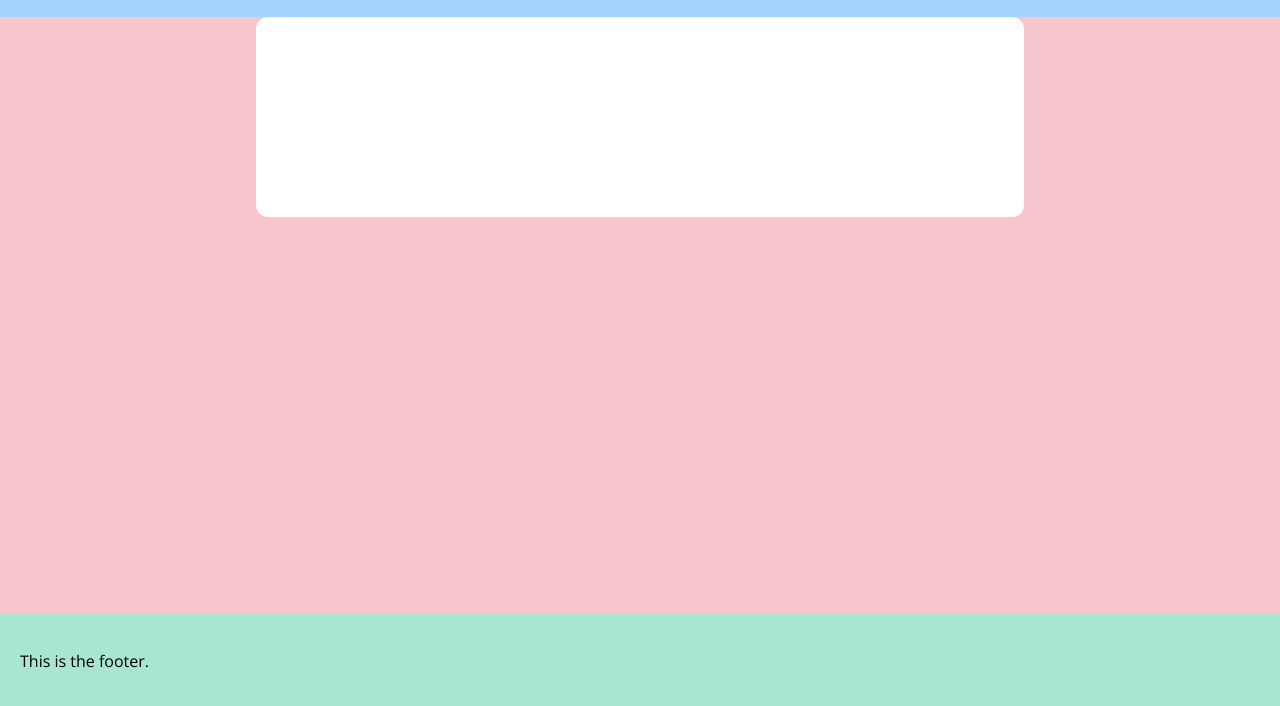
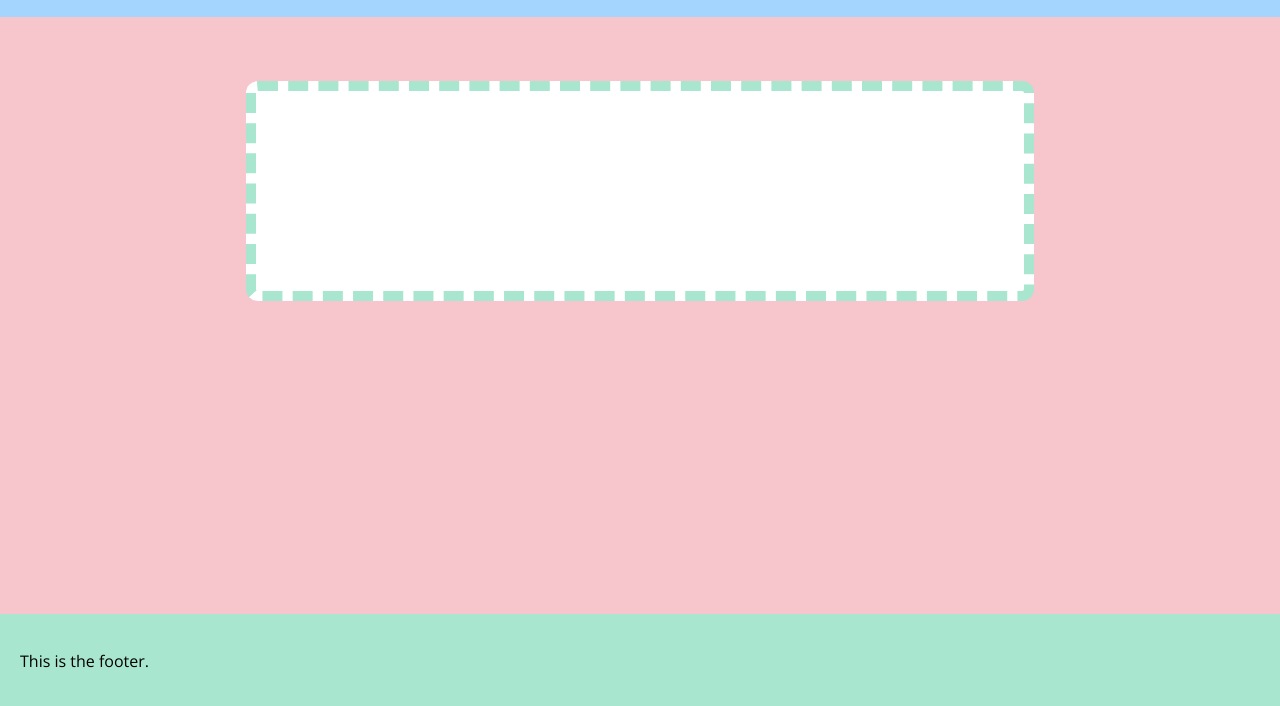
Before and after one commit to Darch22/website_project, a plain HTML site: page index.html in a window 1280 px wide. Shown: the part 92-798 px from the top of the page. Drawn offline with nearby package versions, Linux system fonts and the light colour scheme.

Commit message:
Update styles.css

```diff
--- a/styles.css
+++ b/styles.css
@@ -64,6 +64,9 @@ footer {
     height: 200px;
     margin-left: auto;
     margin-right: auto;
+    margin-top: 64px;
     border-radius: 12px;
     border-color: #a8e6cf;
+    border-width: 10px;
+    border-style: dashed;
 }
```
